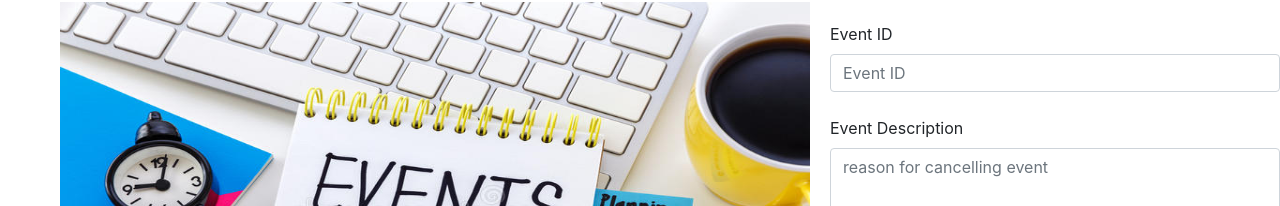
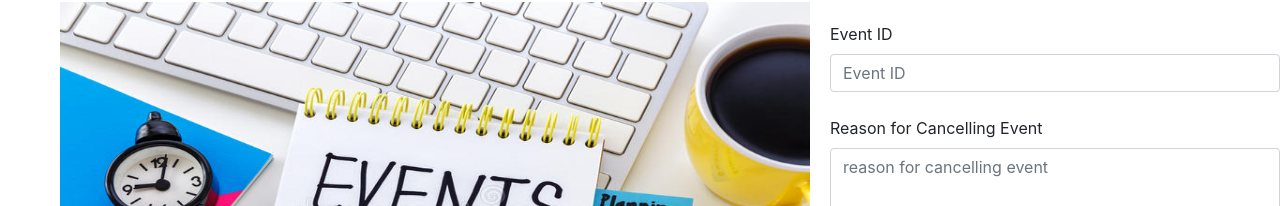
Before and after one commit to DEBDEEP696/Innovators-EMS, a plain HTML site: page cancel_event.html in a window 1280 px wide. Shown: the part 116-322 px from the top of the page. Drawn offline with nearby package versions, Linux system fonts and the light colour scheme.

Commit message:
Update cancel_event.html

```diff
--- a/cancel_event.html
+++ b/cancel_event.html
@@ -19,7 +19,7 @@
                <label for="event_id">Event ID</label><br>
                <input type = "text" class = "form-control" id = "event_id" placeholder="Event ID" required><br>
 
-               <label for="reason">Event Description</label><br>
+               <label for="reason">Reason for Cancelling Event </label><br>
                <textarea id = "reason" class = "form-control" rows="4" cols="21" placeholder="reason for cancelling event"></textarea><br>
 
                <input class = "btn btn-primary" type = "button" value = "Cancel">
```
